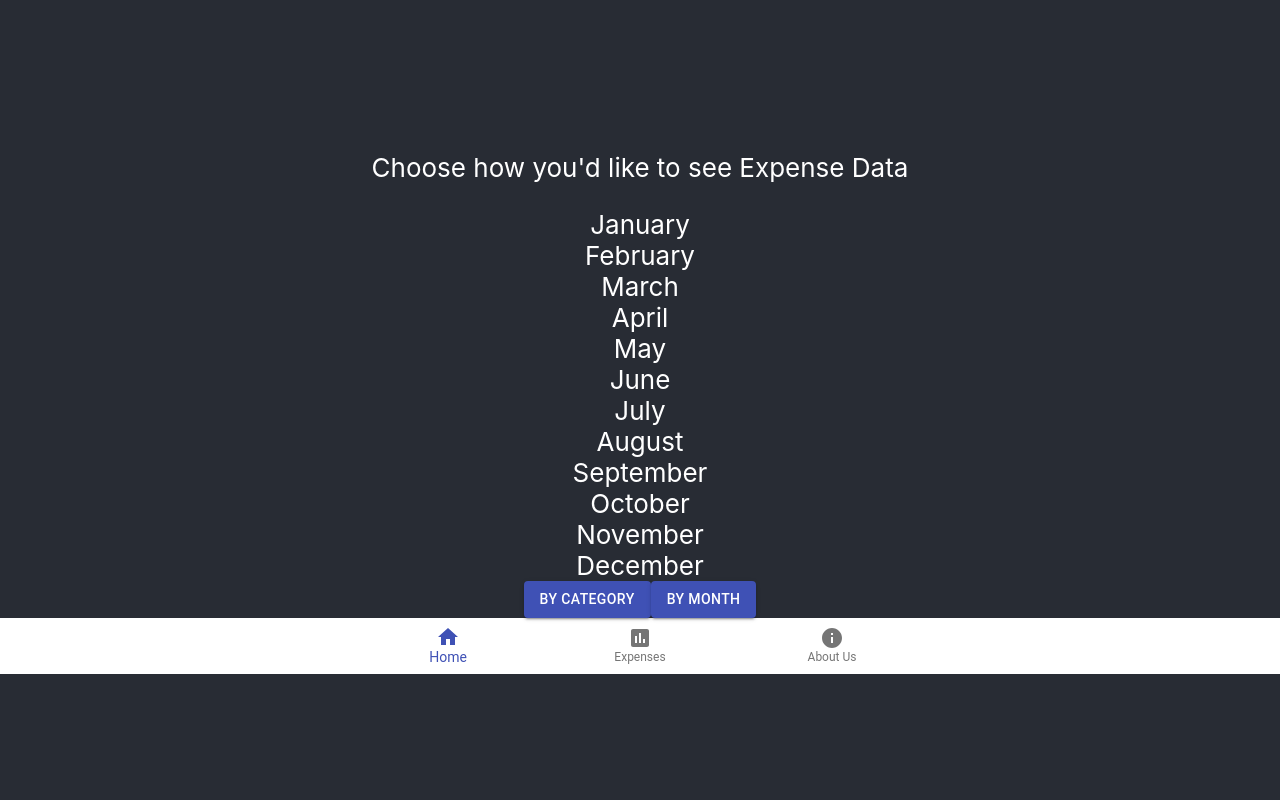
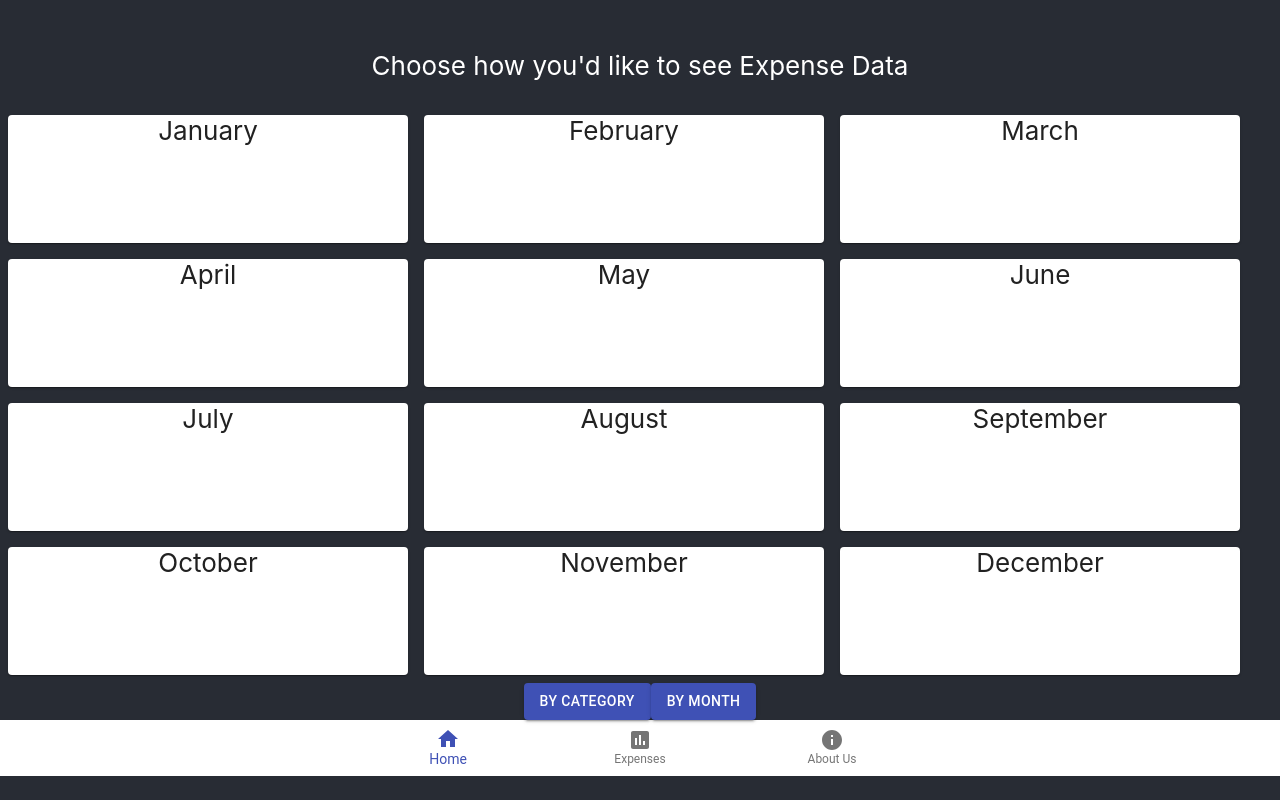
Before and after one commit to whitwong/rv-budget-tracker, a React (Create React App) app in the folder client/: page /ExpensePage in a window 1280 px wide. Both pictures are taken after a click on the button "BY MONTH". Built offline with nearby package versions, Linux system fonts and the light colour scheme.

Commit message:
Changed list div to material ui Card component. Initial styling.

```diff
--- a/client/src/components/ExpenseList.jsx
+++ b/client/src/components/ExpenseList.jsx
@@ -1,18 +1,35 @@
 import React from 'react';
+import { makeStyles } from '@material-ui/core/styles';
+import Card from '@material-ui/core/Card';
 
+const useStyles = makeStyles((theme) => ({
+  root: {
+    display: 'flex',
+    flexWrap: 'wrap',
+    '& > *': {
+      margin: theme.spacing(1),
+      width: theme.spacing(50),
+      height: theme.spacing(16),
+    },
+  },
+}));
+
+// Get list data and display using Material-UI components
 const ExpenseCardList = ({ list }) => {
+  const classes = useStyles();
+
   return(
-    <div className="category-list">
+    <div className={classes.root}>
     {
       list &&
       list.map((listItem, index) => (
-        <div
-          className="category-item"
+        <Card
+          className="list-item"
           key={index}
           index={index}
         >
           {listItem}
-        </div>
+        </Card>
       ))
     }
   </div>
```
